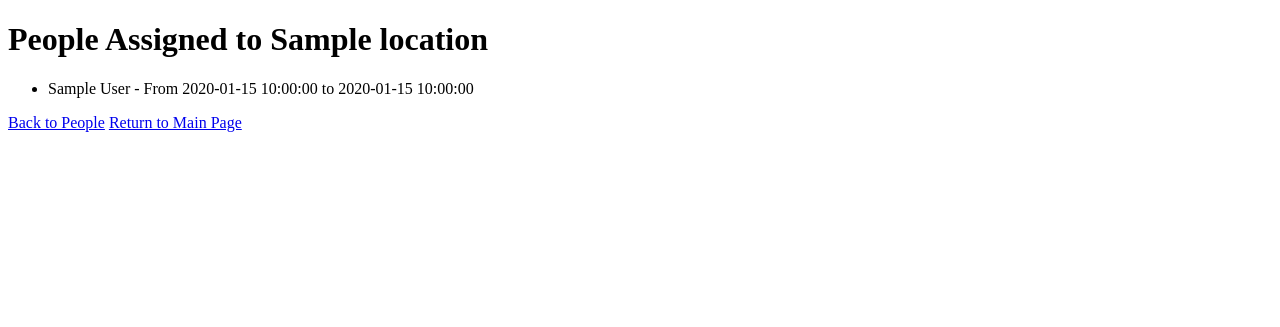
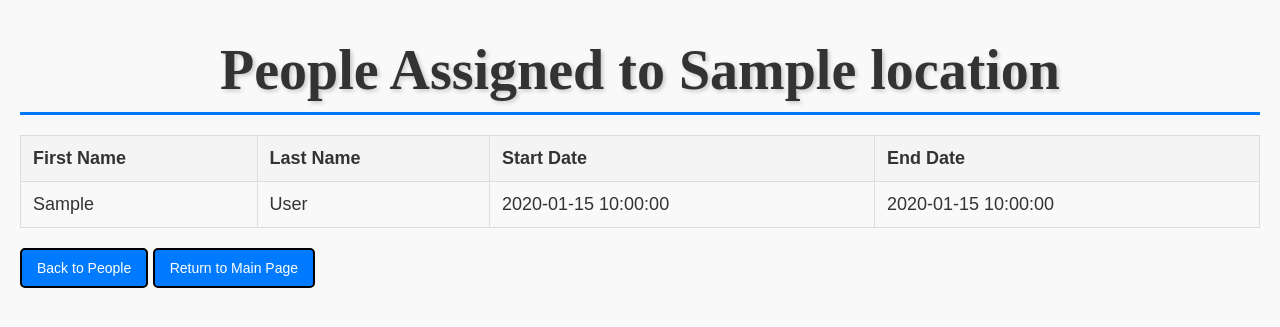
Before and after one commit to Tokevelli/databasesFall2024, a Flask app: template empire_db/templates/location_assignments.html in a window 1280 px wide. Shown: the top 327 px of the page. Run offline with Flask 3, Linux system fonts and the light colour scheme; the template is opened without the code that fills it: most values are stand-ins (such as "Sample title", 1, 10 or a date in 2020).

Commit message:
added css styling and tables to pages

```diff
--- /dev/null
+++ b/empire_db/static/style.css
@@ -0,0 +1,118 @@
+/* h1 header styling */
+h1 {
+    font-family: 'Roboto Slab', serif;
+    font-size: 3.5em;
+    color: #333;
+    text-align: center;
+    margin-bottom: 20px;
+    text-shadow: 2px 2px 4px rgba(0, 0, 0, 0.2);
+    border-bottom: 3px solid #007bff;
+    padding-bottom: 10px;
+}
+
+h1:hover {
+    color: #007bff; /* Change text color on hover */
+    text-shadow: 3px 3px 6px rgba(0, 0, 0, 0.3); /* Intensify shadow */
+    cursor: default; /* Keeps pointer as default for non-clickable headers */
+}
+
+
+/* General styling for the body */
+body {
+    font-family: Arial, sans-serif;
+    margin: 20px;
+    background-color: #f9f9f9;
+    color: #333;
+}
+
+/* Style for table */
+table {
+    width: 100%;
+    border-collapse: collapse;
+    margin: 20px 0;
+    font-size: 18px;
+    text-align: left;
+}
+
+table th, table td {
+    padding: 12px;
+    border: 1px solid #ddd;
+}
+
+table th {
+    background-color: #f4f4f4;
+    color: #333;
+}
+
+/* Style for buttons */
+button {
+    padding: 10px 15px;
+    font-size: 14px;
+    color: #fff;
+    background-color: #007bff;
+    border: 2px solid black;
+    border-radius: 5px;
+    cursor: pointer;
+}
+
+button:hover {
+    background-color: #0056b3;
+}
+
+/* Style for links */
+a {
+    color: #007bff;
+    text-decoration: none;
+}
+
+a:hover {
+    text-decoration: underline;
+}
+
+/* Style for forms */
+form {
+    margin: 20px 0;
+    display: flex;
+    flex-direction: column;
+}
+
+form label {
+    margin-bottom: 5px;
+    font-weight: bold;
+}
+
+form input, form button {
+    margin-bottom: 10px;
+    padding: 10px;
+    font-size: 16px;
+    width: 100%;
+    max-width: 250px;
+}
+
+/* Style for link buttons */
+.button {
+    display: inline-block;
+    padding: 10px 15px;
+    font-size: 14px;
+    color: white;
+    background-color: #007bff;
+    text-decoration: none;
+    border: 2px solid black;
+    border-radius: 5px;
+    cursor: pointer;
+}
+
+.button:hover {
+    background-color: #0056b3;
+}
+
+/* Style for the dropdowns */
+select {
+    width: auto;
+    max-width: 300px;
+    padding: 5px;
+    font-size: 16px;
+    border: 1px solid #ccc;
+    border-radius: 5px;
+    background-color: white;
+}
--- a/empire_db/templates/add_assignment.html
+++ b/empire_db/templates/add_assignment.html
@@ -3,6 +3,7 @@
 <head>
     <meta charset="UTF-8">
     <title>Add Assignment</title>
+    <link rel="stylesheet" type="text/css" href="{{ url_for('static', filename='style.css') }}">
 </head>
 <body>
     <h1>Add New Assignment</h1>
@@ -29,6 +30,6 @@
 
         <button type="submit">Add Assignment</button>
     </form>
-    <a href="{{ url_for('index') }}">Return to Main Page</a>
+    <a href="{{ url_for('index') }}" class="button">Return to Main Page</a>
 </body>
 </html>
--- a/empire_db/templates/add_person.html
+++ b/empire_db/templates/add_person.html
@@ -3,6 +3,7 @@
 <head>
     <meta charset="UTF-8">
     <title>Add a New Person</title>
+    <link rel="stylesheet" type="text/css" href="{{ url_for('static', filename='style.css') }}">
 </head>
 <body>
     <h1>Add a New Person</h1>
@@ -36,6 +37,6 @@
 
         <button type="submit">Add Person and Assignment</button>
     </form>
-    <a href="{{ url_for('index') }}">Return to Main Page</a>
+    <a href="{{ url_for('index') }}" class="button">Return to Main Page</a>
 </body>
 </html>
--- a/empire_db/templates/edit_assignment.html
+++ b/empire_db/templates/edit_assignment.html
@@ -3,6 +3,7 @@
 <head>
     <meta charset="UTF-8">
     <title>Edit Assignment</title>
+    <link rel="stylesheet" type="text/css" href="{{ url_for('static', filename='style.css') }}">
 </head>
 <body>
     <h1>Edit Assignment</h1>
@@ -15,6 +16,6 @@
 
         <button type="submit">Update Assignment</button>
     </form>
-    <a href="{{ url_for('list_people') }}">Cancel</a>
+    <a href="{{ url_for('list_people') }}" class="button">Cancel</a>
 </body>
 </html>
--- a/empire_db/templates/edit_person.html
+++ b/empire_db/templates/edit_person.html
@@ -3,6 +3,7 @@
 <head>
     <meta charset="UTF-8">
     <title>Edit Person</title>
+    <link rel="stylesheet" type="text/css" href="{{ url_for('static', filename='style.css') }}">
 </head>
 <body>
     <h1>Edit Person</h1>
@@ -27,7 +28,7 @@
 
     <!-- Link to view or update assignments -->
     <h2>Manage Assignments</h2>
-    <a href="{{ url_for('person_assignments', person_id=person['PersonID']) }}">View Assignments</a>
-    <a href="{{ url_for('index') }}">Return to Main Page</a>
+    <a href="{{ url_for('person_assignments', person_id=person['PersonID']) }}" class="button">View Assignments</a>
+    <a href="{{ url_for('index') }}" class="button">Return to Main Page</a>
 </body>
 </html>
--- a/empire_db/templates/location_assignments.html
+++ b/empire_db/templates/location_assignments.html
@@ -3,15 +3,35 @@
 <head>
     <meta charset="UTF-8">
     <title>{{ location['PlanetName'] }} Assignments</title>
+    <link rel="stylesheet" type="text/css" href="{{ url_for('static', filename='style.css') }}">
 </head>
 <body>
     <h1>People Assigned to {{ location['PlanetName'] }}</h1>
-    <ul>
-        {% for person in people %}
-            <li>{{ person['FirstName'] }} {{ person['LastName'] }} - From {{ person['StartDate'] }} to {{ person['EndDate'] }}</li>
-        {% endfor %}
-    </ul>
-    <a href="{{ url_for('list_people') }}">Back to People</a>
-    <a href="{{ url_for('index') }}">Return to Main Page</a>
+
+    <table>
+        <thead>
+            <tr>
+                <th>First Name</th>
+                <th>Last Name</th>
+                <th>Start Date</th>
+                <th>End Date</th>
+            </tr>
+        </thead>
+        <tbody>
+            {% for person in people %}
+            <tr>
+                <td>{{ person['FirstName'] }}</td>
+                <td>{{ person['LastName'] }}</td>
+                <td>{{ person['StartDate'] }}</td>
+                <td>{{ person['EndDate'] }}</td>
+            </tr>
+            {% endfor %}
+        </tbody>
+    </table>
+
+    <div style="margin-top: 20px;">
+        <a href="{{ url_for('list_people') }}" class="button">Back to People</a>
+        <a href="{{ url_for('index') }}" class="button">Return to Main Page</a>
+    </div>
 </body>
 </html>
```
Also changed, not shown: empire_db/templates/index.html (+5 -4 lines), empire_db/templates/people.html (+27 -7 lines), empire_db/templates/person_assignments.html (+32 -13 lines).
